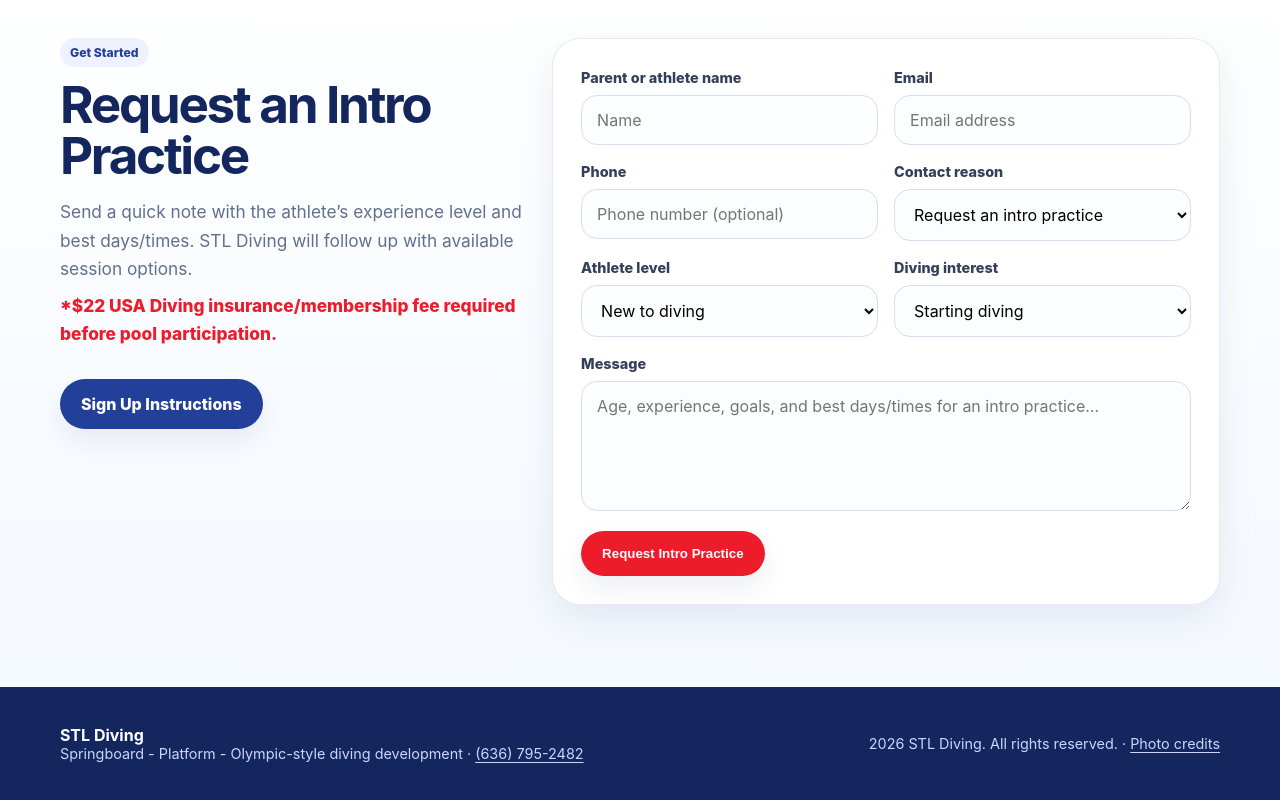
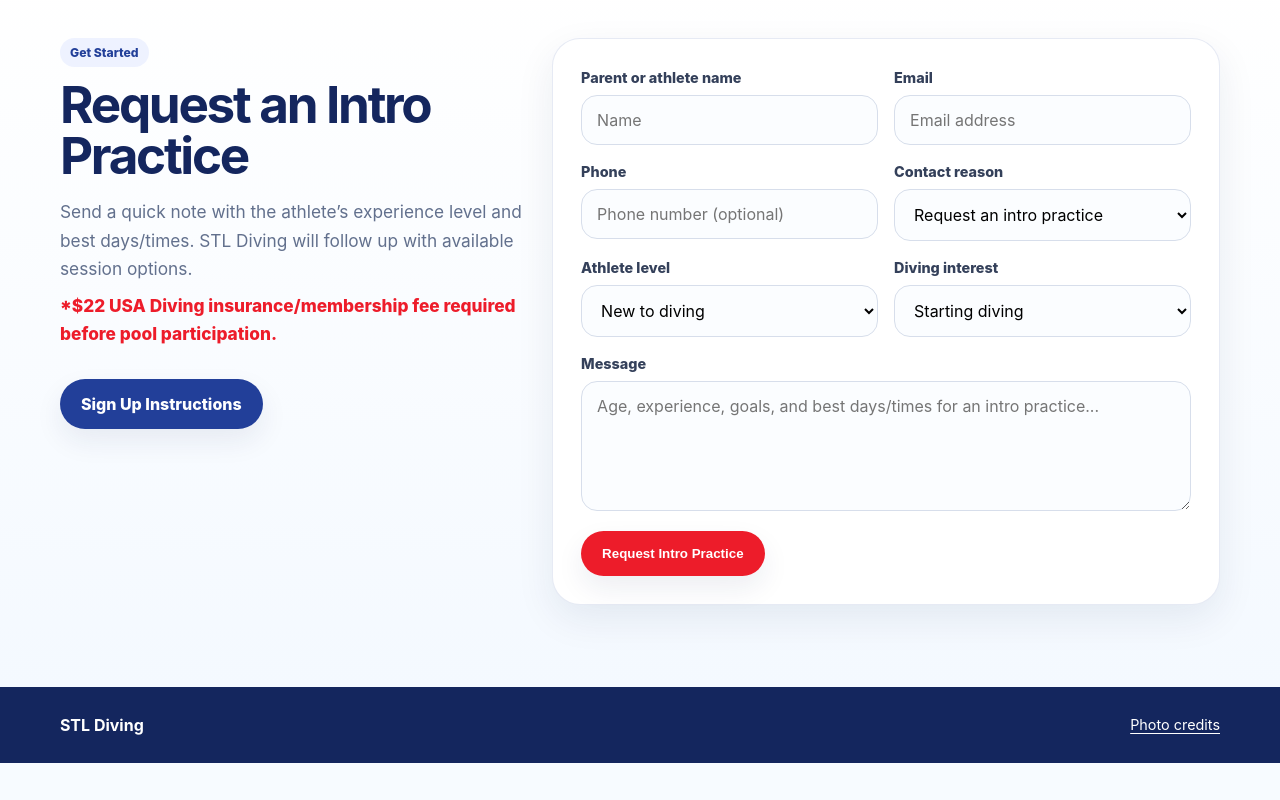
Before and after one commit to PeterLucido/STL_DIVING, a Next.js app: page / in a window 1280 px wide. Shown: the part 2851-3651 px from the top of the page. After the commit the page ends 3614 px from the top, so only its background shows below. Built offline with nearby package versions, Linux system fonts and the light colour scheme.

Commit message:
Simplify footer

```diff
--- a/components/Footer.tsx
+++ b/components/Footer.tsx
@@ -1,12 +1,9 @@
 export default function Footer() {
   return (
     <footer className="footer">
-      <div className="wrap">
-        <div>
-          <b>STL Diving</b>
-          <div className="small">Springboard - Platform - Olympic-style diving development · <a href="tel:+16367952482">(636) 795-2482</a></div>
-        </div>
-        <div className="small">2026 STL Diving. All rights reserved. · <a href="/photo-credits">Photo credits</a></div>
+      <div className="wrap footer-simple">
+        <b>STL Diving</b>
+        <a className="small" href="/photo-credits">Photo credits</a>
       </div>
     </footer>
   );
--- a/styles/globals.css
+++ b/styles/globals.css
@@ -220,3 +220,13 @@ html,body{max-width:100%;overflow-x:hidden}img,svg,video{max-width:100%;height:a
   .programs-story-hero .story-photo{height:130px!important;border-radius:22px!important}
   .programs-story-hero .story-photo span{left:10px!important;bottom:10px!important;max-width:calc(100% - 20px);padding:7px 9px!important;font-size:.66rem!important;white-space:normal}
 }
+
+/* Simple footer */
+.footer{padding:28px 0}
+.footer-simple{display:flex!important;justify-content:space-between!important;align-items:center!important;gap:16px!important}
+.footer-simple b{font-size:1rem}
+.footer-simple a{text-decoration:underline;text-underline-offset:3px}
+@media(max-width:640px){
+  .footer{padding:26px 0}
+  .footer-simple{display:flex!important;text-align:left!important}
+}
```
